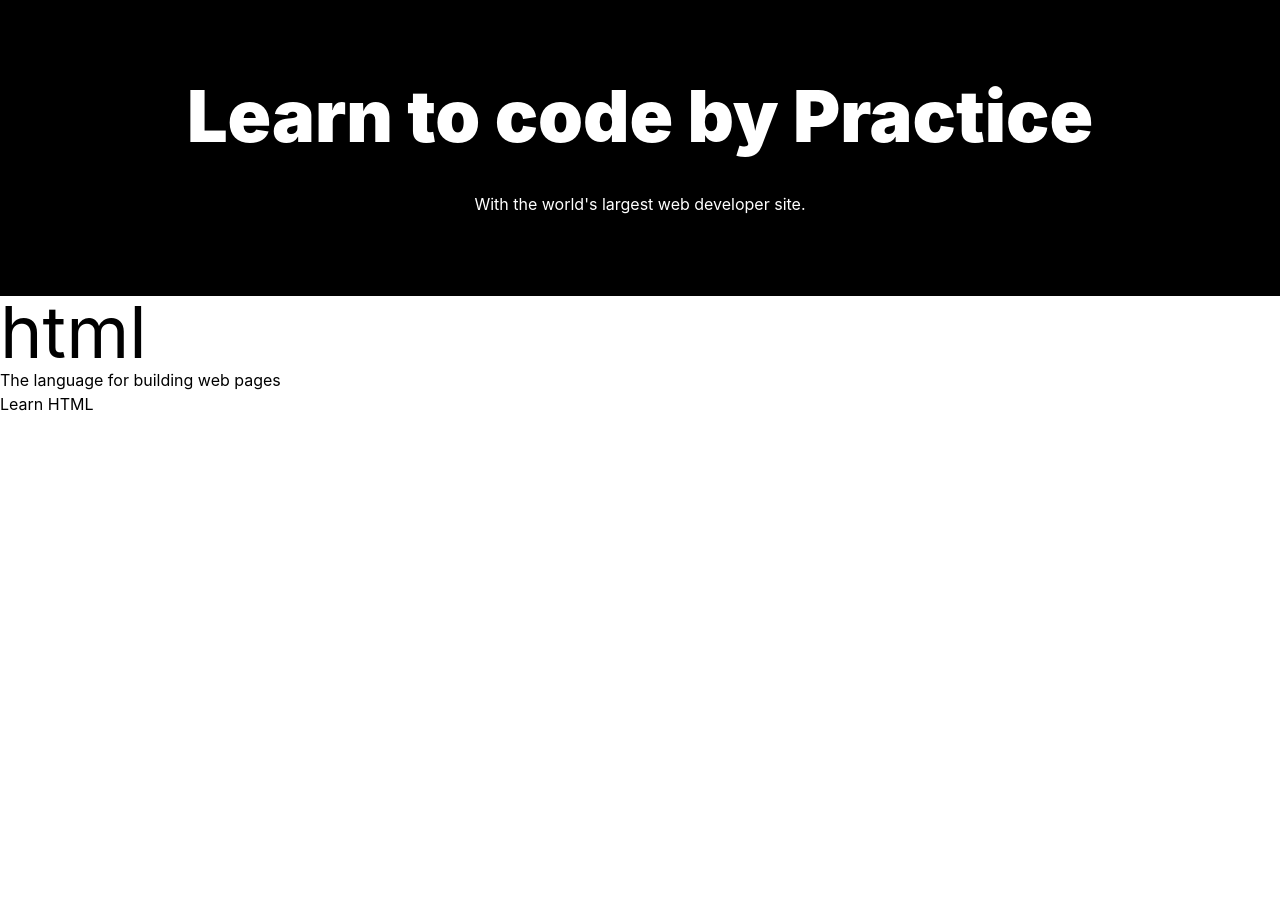
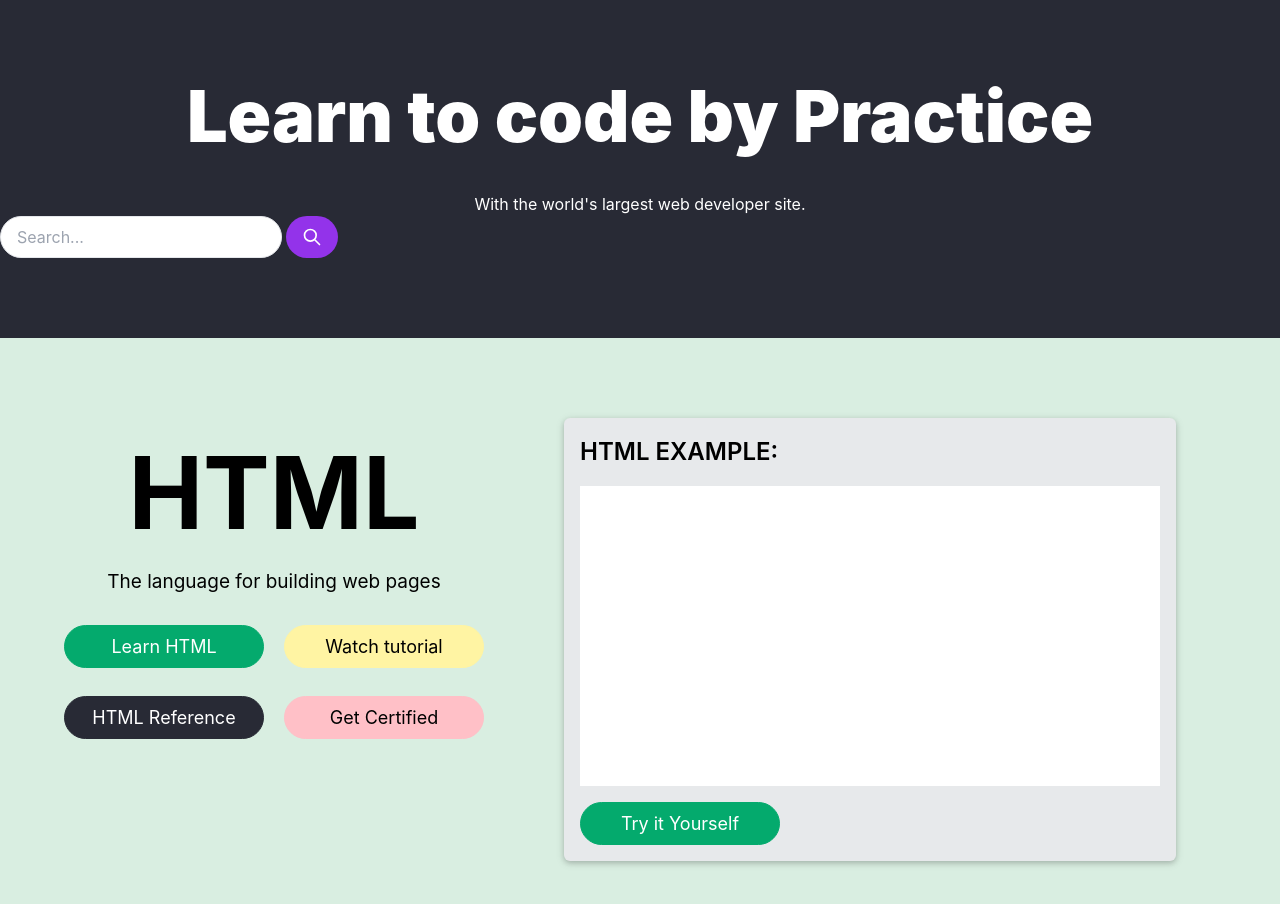
Before and after one commit to NabeelJaan/codehub, a Next.js app: page / in a window 1280 px wide. Shown: the top 904 px of the page. Before the commit the page ends 800 px from the top, so only its background shows below. Built offline with nearby package versions, Linux system fonts and the light colour scheme.

Commit message:
Home Components
Languages component done.

```diff
--- a/components/home/HeroSec.jsx
+++ b/components/home/HeroSec.jsx
@@ -2,12 +2,38 @@ import React from "react";
 
 const HeroSec = () => {
     return(
-        <section className="heroSec bg-black pt-16 pb-16 px-5 xl:px-0">
+        <section className="heroSec bg-[#282A35] pt-16 pb-16 px-5 xl:px-0">
 
-            <div className="max-w-1140px mx-auto text-center py-4">
-                <div className="container mx-auto">
-                    <h1 className="text-4xl md:text-5xl lg:text-7xl text-white font-roboto font-black mb-10">Learn to code by Practice</h1>
+            <div className="container mx-auto text-center py-4">
+                <div className="">
+                    <h1 className="text-4xl md:text-[70px] lg:text-7xl text-white font-roboto font-black mb-10">Learn to code by Practice</h1>
                     <p className="text-white">With the world's largest web developer site.</p>
+                </div>
+
+                <div className="flex items-center">
+                    <div className="flex space-x-1">
+                        <input
+                            type="text"
+                            className="block w-full px-4 py-2 text-purple-700 bg-white border rounded-full focus:border-purple-400 focus:ring-purple-300 focus:outline-none focus:ring focus:ring-opacity-40"
+                            placeholder="Search..."
+                        />
+                        <button className="px-4 text-white bg-purple-600 rounded-full ">
+                            <svg
+                                xmlns="http://www.w3.org/2000/svg"
+                                className="w-5 h-5"
+                                fill="none"
+                                viewBox="0 0 24 24"
+                                stroke="currentColor"
+                                strokeWidth={2}
+                            >
+                                <path
+                                    strokeLinecap="round"
+                                    strokeLinejoin="round"
+                                    d="M21 21l-6-6m2-5a7 7 0 11-14 0 7 7 0 0114 0z"
+                                />
+                            </svg>
+                        </button>
+                    </div>
                 </div>
             </div>
 
--- a/components/home/languages.jsx
+++ b/components/home/languages.jsx
@@ -1,19 +1,57 @@
 import React from "react";
 import Link from "next/link";
+import Image from "next/image";
 
 
 
 const Languages = () => {
     return(
-        <section className="languages">
-            <div className="container mx-auto">
-                <div className="content_wrapper">
-                    <div className="ref__links">
-                        <h2 className="text-7xl">html</h2>
-                        <p>The language for building web pages</p>
-                        <div className="button___link">
-                            <Link href="/">
-                                Learn HTML
+        <section className="languages px-[15px] xl:px-0 py-20 bg-[#D9EEE1]">
+            <div className="container max-w-6xl mx-auto">
+                <div className="content_wrapper flex">
+                    <div className="ref__links mr-20">
+                        <h2 className="text-[100px] text-center font-bold uppercase">html</h2>
+                        <p className="text-[19px] text-center text-black font-normal">The language for building web pages</p>
+
+                        <div className="btn____link my-7">
+
+                            <div className="button___link bg-[#04AA6D] inline-flex items-center justify-center w-[200px] h-[43px] border border-[#04AA6D] rounded-full mr-5">
+                                <Link href="/" className="text-[18px] text-white font-normal">
+                                    Learn HTML
+                                </Link>
+                            </div>
+
+                            <div className="button___link bg-[#FFF4A3] inline-flex items-center justify-center w-[200px] h-[43px] border border-[#FFF4A3] rounded-full">
+                                <Link href="/" className="text-[18px] text-black font-normal">
+                                    Watch tutorial
+                                </Link>
+                            </div>
+                        </div>
+
+                        <div className="btn____links">
+                            <div className="button___link bg-[#282A35] inline-flex items-center justify-center w-[200px] h-[43px] border border-[#282A35] rounded-full mr-5">
+                                <Link href="/" className="text-[18px] text-white font-normal">
+                                    HTML Reference
+                                </Link>
+                            </div>
+
+                            <div className="button___link bg-[#FFC0C7] inline-flex items-center justify-center w-[200px] h-[43px] border border-[#FFC0C7] rounded-full">
+                                <Link href="/" className="text-[18px] text-black font-normal">
+                                    Get Certified
+                                </Link>
+                            </div>
+                        </div>
+                    </div>
+
+                    <div className="html-example p-[16px] bg-[#E7E9EB] max-w-[615px] rounded-md">
+                        <h3 className="text-[24px] text-black font-semibold uppercase">html example:</h3>
+
+                        <div className="example bg-white w-[580px] h-[300px] my-4">
+
+                        </div>
+                        <div className="button___link bg-[#04AA6D] inline-flex items-center justify-center w-[200px] h-[43px] border border-[#04AA6D] rounded-full mr-5">
+                            <Link href="/" className="text-[18px] text-white font-normal">
+                                Try it Yourself
                             </Link>
                         </div>
                     </div>
--- a/styles/globals.css
+++ b/styles/globals.css
@@ -16,6 +16,11 @@ body {
 :root {
   --golden: #b8894b;
 }
+
+.html-example {
+  box-shadow: 0 2px 5px 0 rgb(0 0 0 / 16%), 0 2px 10px 0 rgb(0 0 0 / 12%);
+}
+
 
 
 /* side scroll bar */
```
